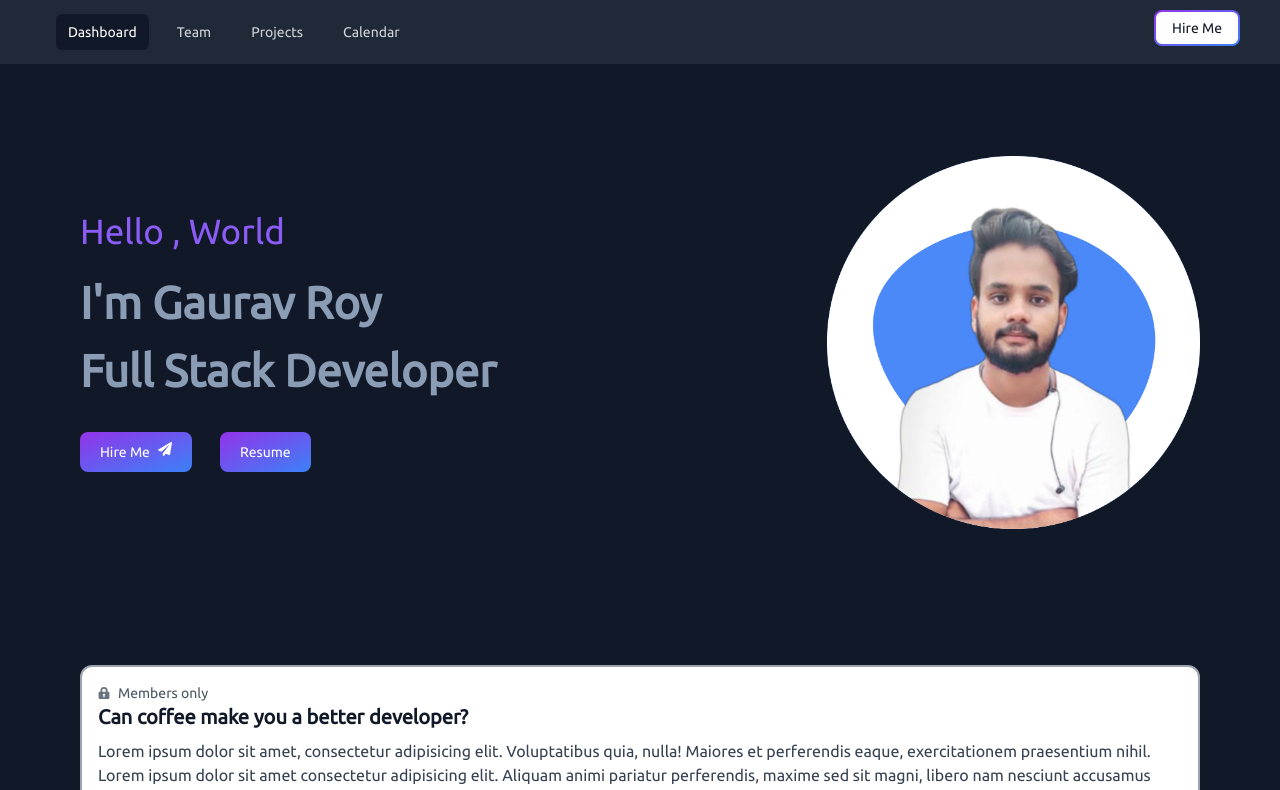
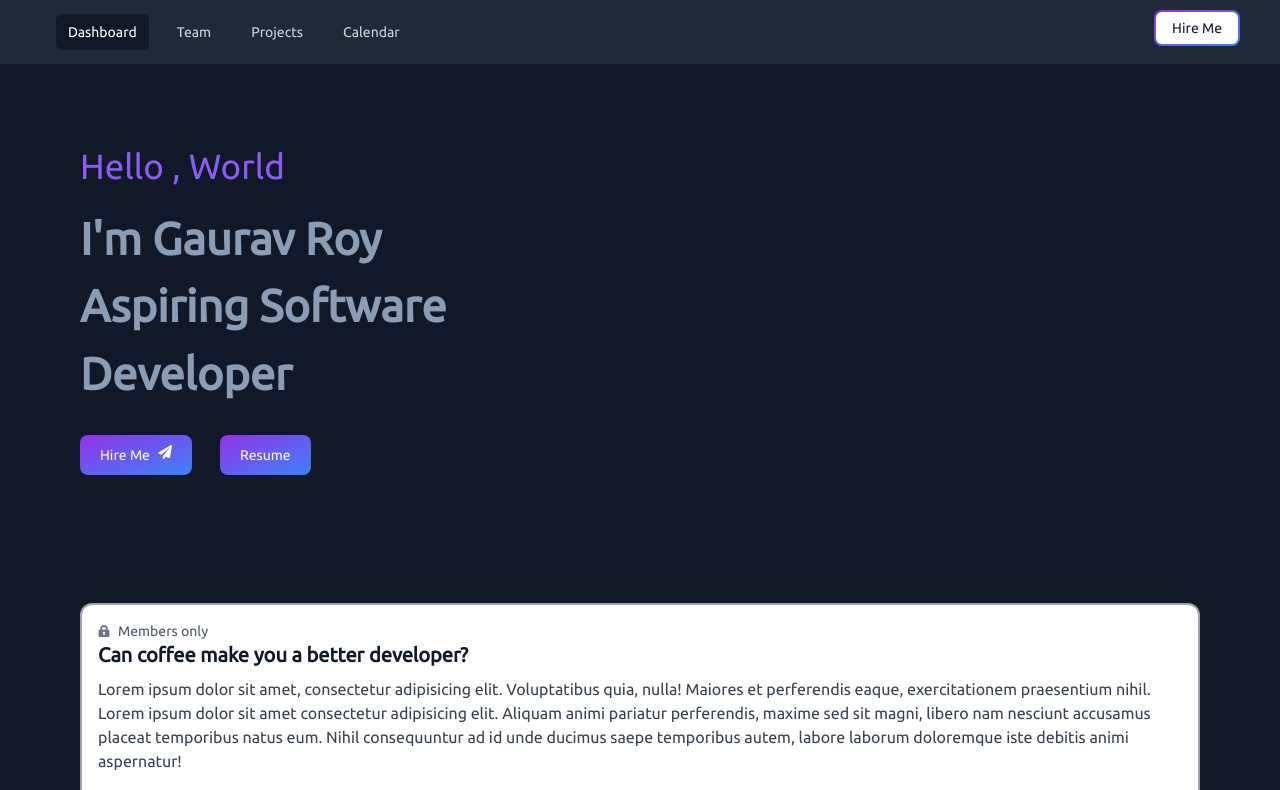
Before and after one commit to gauravxroy/react-portfolio, a React (Create React App) app: page / in a window 1280 px wide. Shown: the top 790 px of the page. Built offline with nearby package versions, Linux system fonts and the light colour scheme; a web font is replaced by a local one.

Commit message:
new style added

```diff
--- a/src/components/UI/Hero.jsx
+++ b/src/components/UI/Hero.jsx
@@ -2,12 +2,12 @@ import React from "react";
 import { FaPaperPlane } from "react-icons/fa";
 // import CountUp from "react-countup";
 // import myImg from '../Asset/Images/heroImg.png'
-import mySvg from "../Asset/Images/profile-pic.png";
+// import mySvg from "../Asset/Images/profile-pic.png";
 
 const Hero = () => {
   return (
-    <section className=" mb-0 bg-[#111827]" id="about">
-      <div className="container pt-4">
+    <section className=" mb-0 bg-[#111827] " id="about">
+      <div className="container pt-4 ">
         <div className="md:flex items-center justify-between sm:flex-col md:flex-row">
           {/* hero left Content start */}
 
@@ -27,7 +27,7 @@ const Hero = () => {
               className="text-[#8b9cb5] font-[700] text-[2rem] sm:text-[45px]  mt-3"
             >
               I'm Gaurav Roy <br />
-              Full Stack Developer
+              Aspiring Software Developer
             </h1>
             <div
               data-aos="fade-right"
@@ -58,13 +58,13 @@ const Hero = () => {
           {/* Hero img start */}
 
           <div className="basis-1/3  flex-wrap flex items-center   ">
-            <img
+            {/* <img
               className="sm:my-4 "
               src={mySvg}
               alt=""
               ata-aos="fade-up "
               data-aos-duration="1800"
-            />
+            /> */}
           </div>
         </div>
       </div>
```
